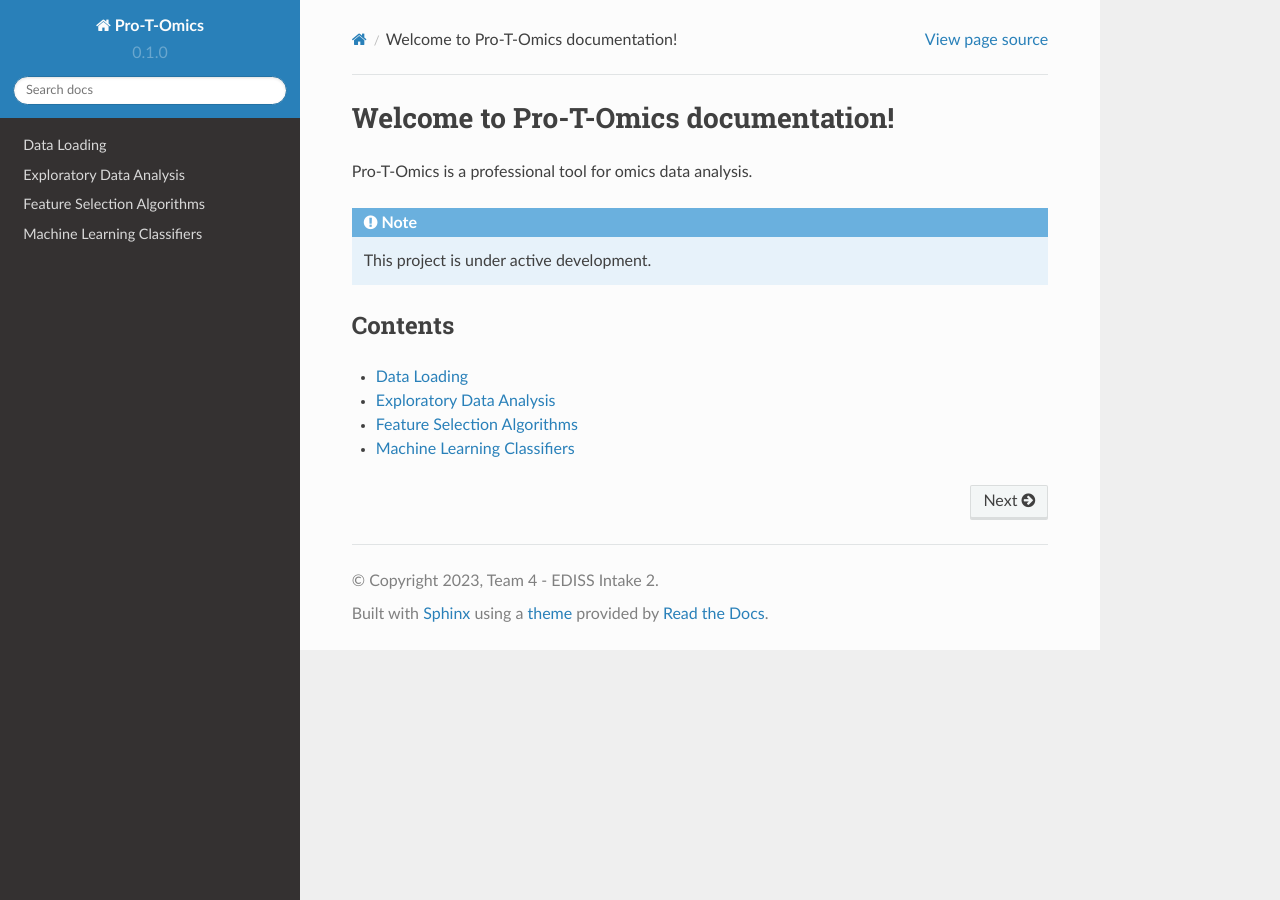
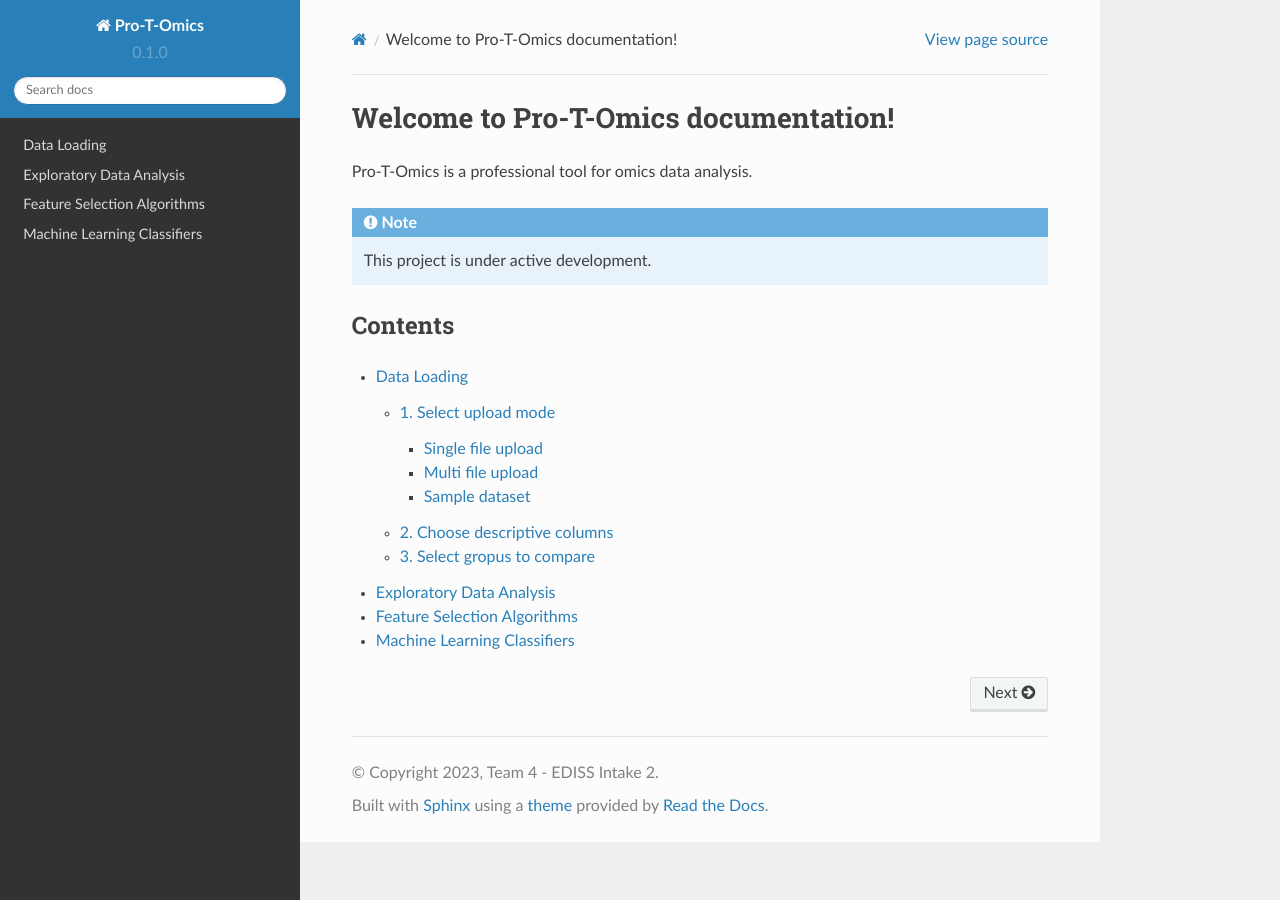
Before and after one commit to EDISS-intake2-team4/read-the-docs, a Sphinx documentation site: the page built from docs/source/index.rst, in a window 1280 px wide. Built offline with Sphinx 7.4.7 and the Read the Docs theme 2.0.0, drawn with Linux system fonts in a browser that asks for light colours; pages that are not in the unit, such as notebooks, are missing from menus; some of the changed lines change nothing that is shown.

Commit message:
added content to data loading page

```diff
--- a/docs/source/loading.md
+++ b/docs/source/loading.md
@@ -1 +1,33 @@
 # Data Loading
+
+On this page data can be loaded into the pipeline. The data can be loaded in two ways: single file upload and multi file upload. The single file upload should be used when the intensity data and the grouping information are in the same file. The multi file upload should be used when the intensity data and the grouping information are in separate files.
+
+When the upload mode is selected a sample dataset example is also shown. It can be viewed by expanding the Example box under the upload mode selection.
+
+## 1. Select upload mode
+----------------
+![data loading upload screenshot](../resources/data_loading_upload.png)
+
+### Single file upload
+-----------
+For single-file upload the data can be in the CSV or Excel formats. The data can be uploaded by clicking the "Upload Data" button or by dragging the file and droping in the provided area. After uploading the file a preview of the data is shown.
+
+### Multi file upload
+---------------
+Multi-file upload should be used when the intensity data and the grouping information are in separate files. The data can be uploaded by clicking the "Upload Data" button under the Intensities section. After uploading the file a preview of the data will be shown below. The grouping information can be uploaded by clicking the "Upload Grouping" button in the Labels section. After uploading the file a preview of the data will be shown below.
+
+### Sample dataset
+---------------
+Pro-T-Omics comes with a sample dataset. This dataset can be loaded by clicking the "Sample dataset" option as the upload mode and choosing from the list of provided exmple datasets. After loading the sample data a preview of the data will be shown.
+
+## 2. Choose descriptive columns
+----------------
+Descriptive columns are the columns in the dataset that dont have numerical values. These columns might be the Protein name, Gene name, etc. The descriptive columns can be selected in the "Select descriptive columns" multi-select dropdown. A list of columns will be shown. The columns can be selected by clicking on them. The selected columns will be highlighted in blue. The columns can be deselected.
+
+## 3. Select gropus to compare
+----------------
+The groups to compare can be selected in the "Select groups to compare" multi-select dropdown. A list of labels from the dataset will be shown. The lables can be selected by clicking on them. Two labels must be selected in this step.
+
+The names of the selected labels/gropus can be changed below by editing the text boxes. The names of the labels/gropus will be used in the plots and tables.
+
+The grouping method can be renamed as well. The gropuing method is the superset of the selected labels. The grouping method name will be used in the plots and tables.
```
Also changed, not shown: docs/resources/data_loading_upload.png (added).
